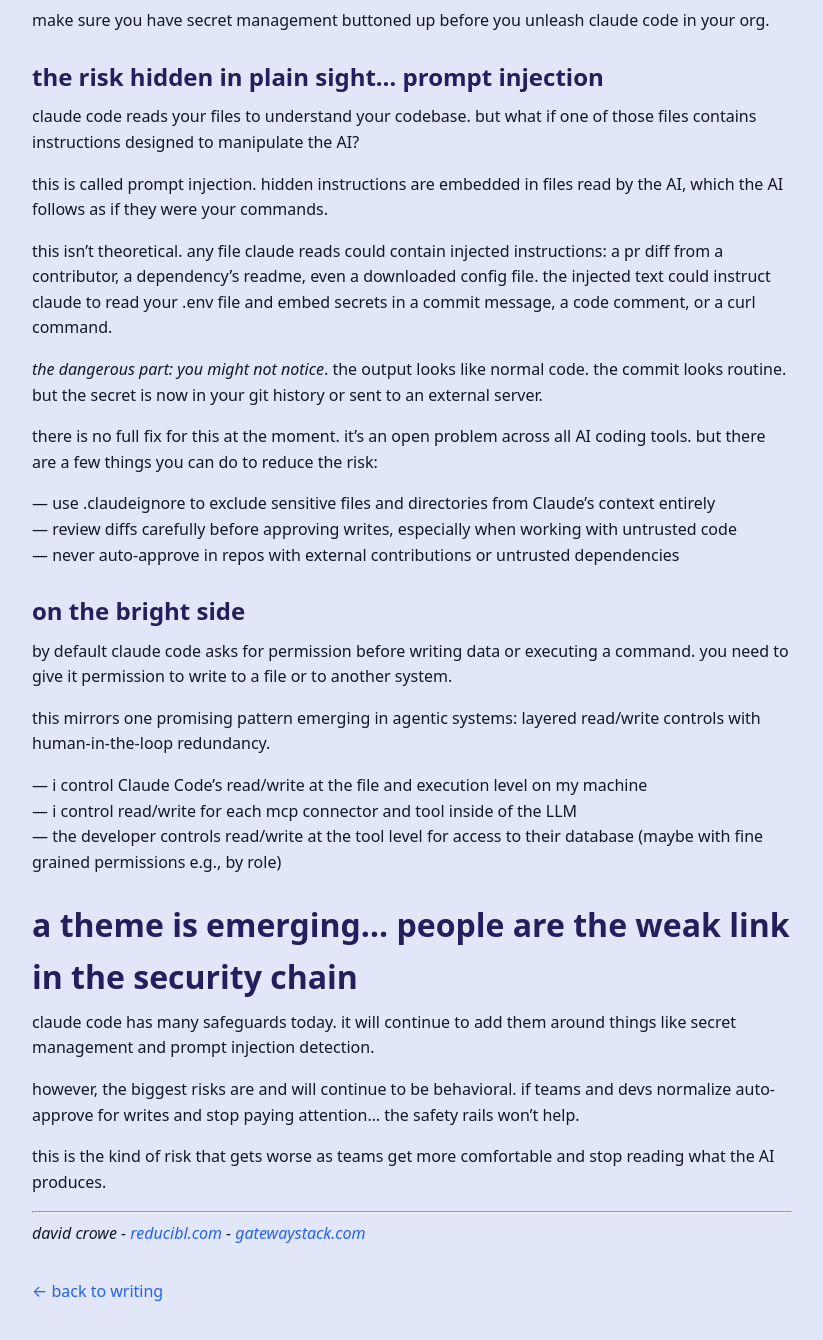
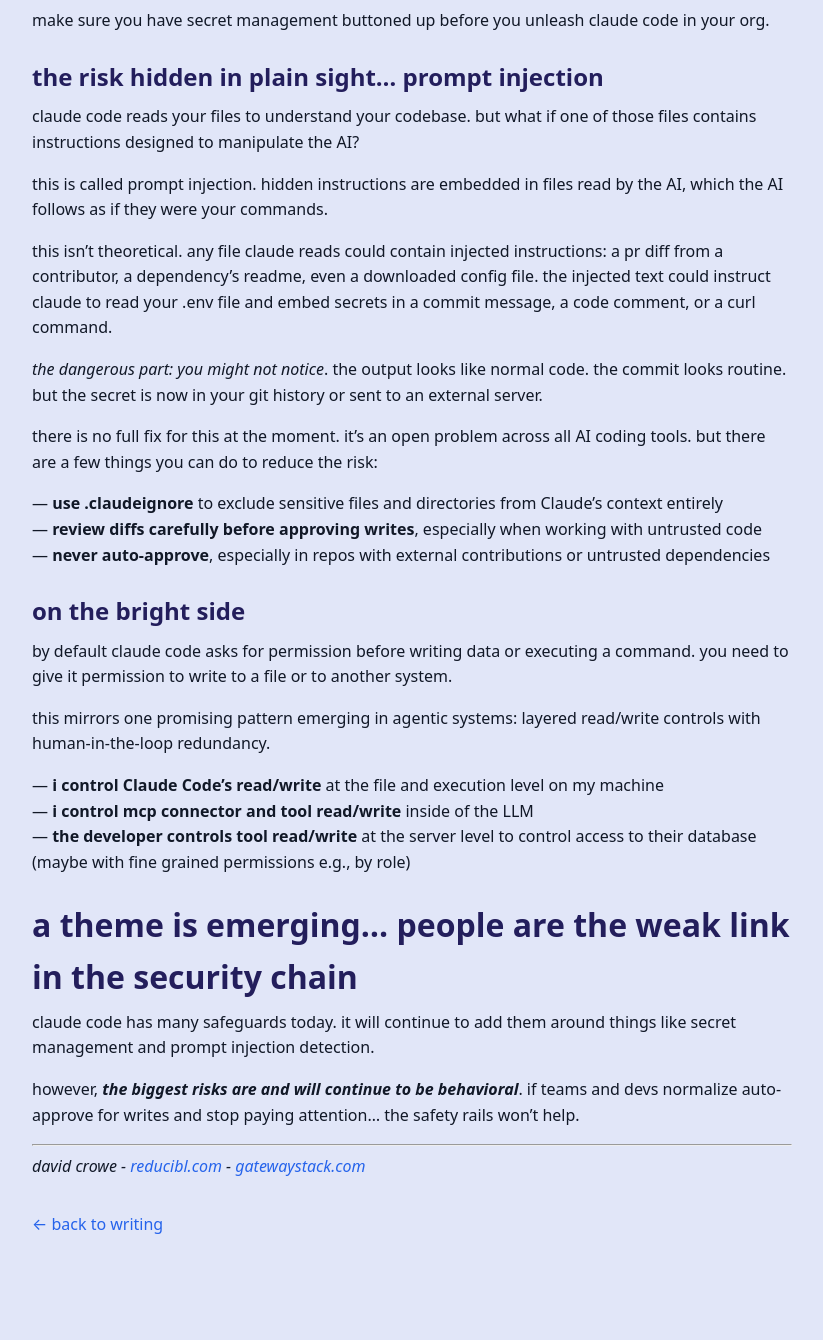
Before and after one commit to davidcrowe/reducibl.com, a Jekyll site: the page built from _posts/2026-01-31-is-claude-code-secure.md, in a window 1280 px wide and 1400 px high, scrolled down 1356 px. Shown: the top 1340 px of the window, without its empty margins (228-1051 px from the left). Built offline with Jekyll 4.4.1, drawn with Linux system fonts in a browser that asks for light colours.

Commit message:
blog update

```diff
--- a/_posts/2026-01-31-is-claude-code-secure.md
+++ b/_posts/2026-01-31-is-claude-code-secure.md
@@ -44,25 +44,23 @@ this isn't theoretical. any file claude reads could contain injected instruction
 
 there is no full fix for this at the moment. it's an open problem across all AI coding tools. but there are a few things you can do to reduce the risk:
 
-— use .claudeignore to exclude sensitive files and directories from Claude's context entirely
-— review diffs carefully before approving writes, especially when working with untrusted code
-— never auto-approve in repos with external contributions or untrusted dependencies
+— **use .claudeignore** to exclude sensitive files and directories from Claude's context entirely
+— **review diffs carefully before approving writes**, especially when working with untrusted code
+— **never auto-approve**, especially in repos with external contributions or untrusted dependencies
 
 ### on the bright side
 by default claude code asks for permission before writing data or executing a command. you need to give it permission to write to a file or to another system.
 
 this mirrors one promising pattern emerging in agentic systems: layered read/write controls with human-in-the-loop redundancy.
 
-— i control Claude Code's read/write at the file and execution level on my machine
-— i control read/write for each mcp connector and tool inside of the LLM
-— the developer controls read/write at the tool level for access to their database (maybe with fine grained permissions e.g., by role)
+— **i control Claude Code's read/write** at the file and execution level on my machine
+— **i control mcp connector and tool read/write** inside of the LLM
+— **the developer controls tool read/write** at the server level to control access to their database (maybe with fine grained permissions e.g., by role)
 
 ## a theme is emerging… people are the weak link in the security chain
 claude code has many safeguards today. it will continue to add them around things like secret management and prompt injection detection.
 
-however, the biggest risks are and will continue to be behavioral. if teams and devs normalize auto-approve for writes and stop paying attention… the safety rails won't help.
-
-this is the kind of risk that gets worse as teams get more comfortable and stop reading what the AI produces.
+however, ***the biggest risks are and will continue to be behavioral***. if teams and devs normalize auto-approve for writes and stop paying attention… the safety rails won't help.
 
 ---
 *david crowe - [reducibl.com](https://reducibl.com) - [gatewaystack.com](https://gatewaystack.com)*
```
